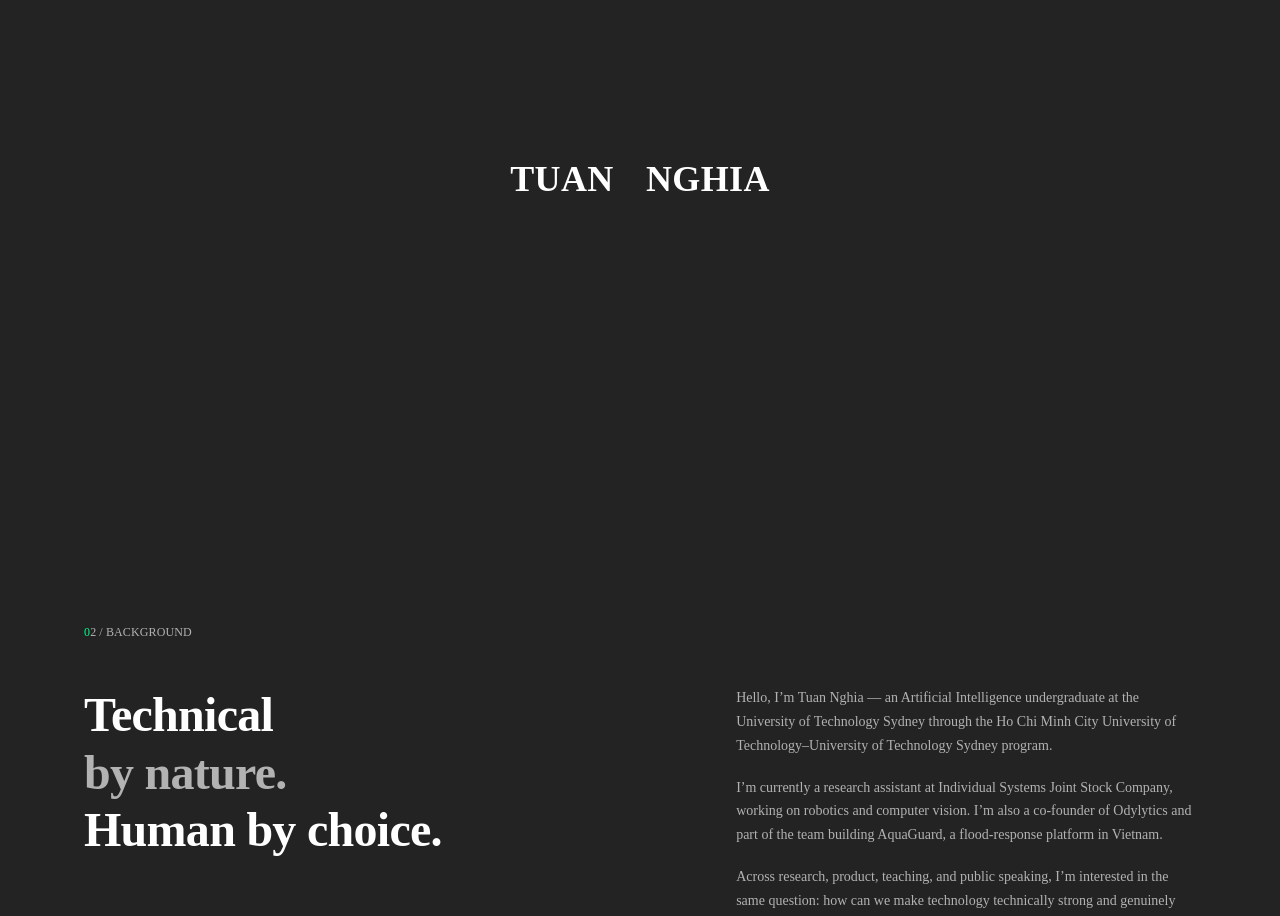
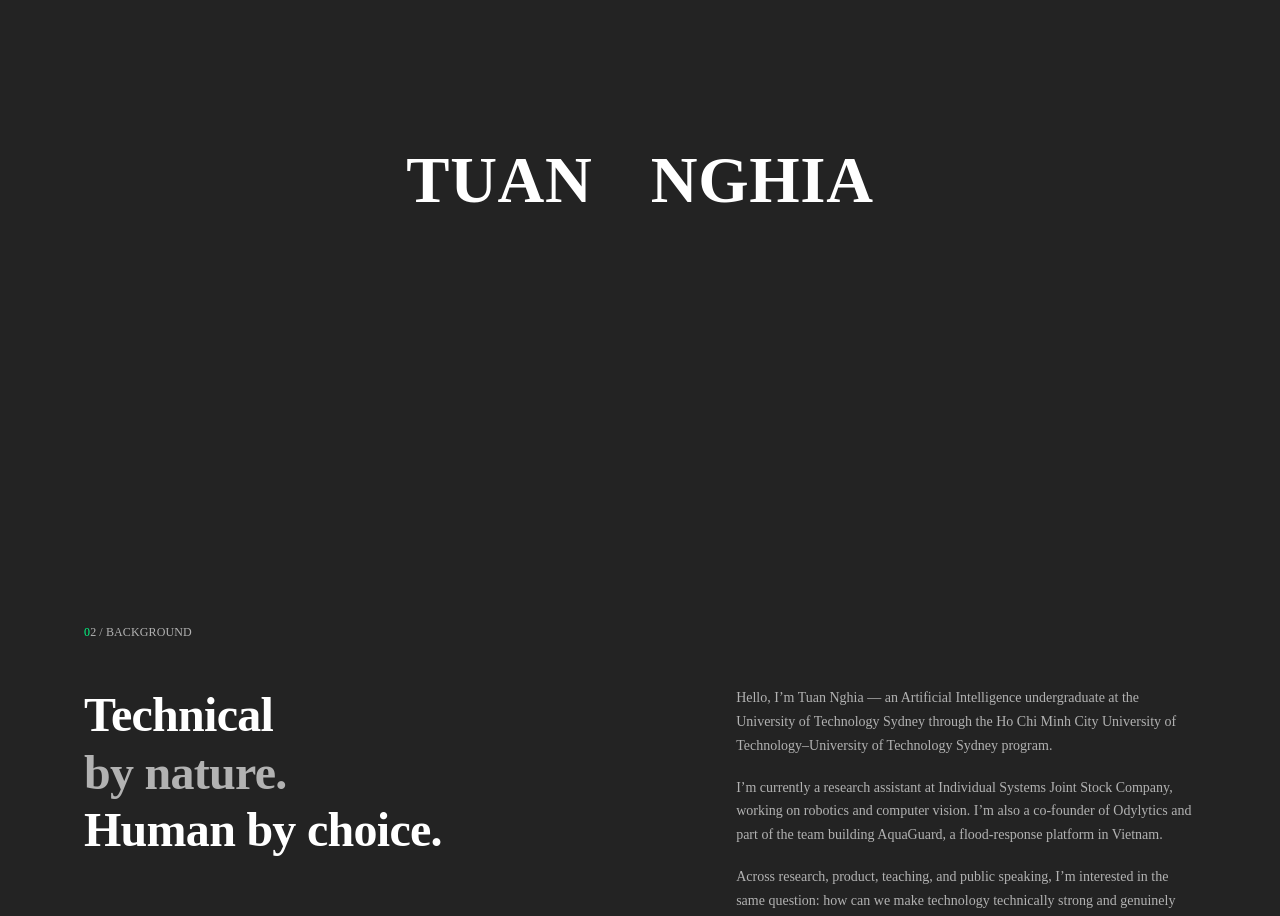
Before and after one commit to tuannghia2457/tuannghia_portfolio, a React (Vite) app: page / in a window 1280 px wide. Shown: the part 1020-1936 px from the top of the page. Built offline with nearby package versions, Linux system fonts and the light colour scheme.

Commit message:
Enlarge the TUAN NGHIA → TOM TRAN curtain text 1.8× on desktop

```diff
--- a/src/components/page-transition.css
+++ b/src/components/page-transition.css
@@ -1,6 +1,6 @@
 .page-curtain { position: fixed; inset: 0; z-index: 90; display: grid; place-items: center; background: var(--surface-alt); color: var(--foreground); pointer-events: none; }
 .page-curtain.is-revealing { pointer-events: auto; }
-.page-curtain-title { display: flex; gap: .9em; margin: 0; font-family: var(--font-sans); font-size: var(--text-2xl); font-weight: var(--weight-black); letter-spacing: var(--tracking-small); white-space: nowrap; }
+.page-curtain-title { display: flex; gap: .9em; margin: 0; font-family: var(--font-sans); font-size: calc(var(--text-2xl) * 1.8); font-weight: var(--weight-black); letter-spacing: var(--tracking-small); white-space: nowrap; }
 .page-curtain-progress { position: absolute; left: 0; right: 0; bottom: 0; height: 3px; background: var(--primary); transform-origin: 0 50%; }
 
 @media (max-width: 640px) {
```
